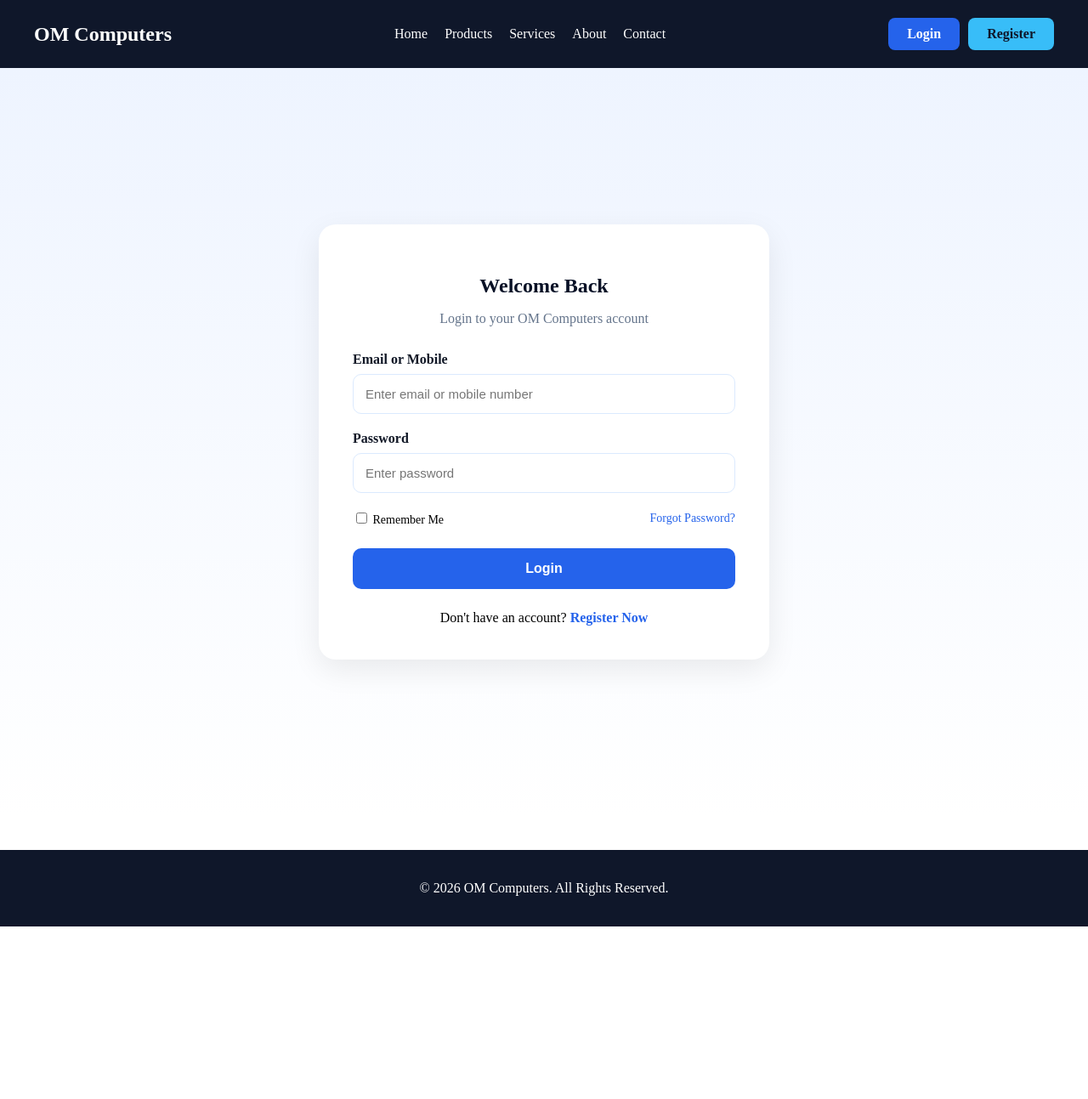
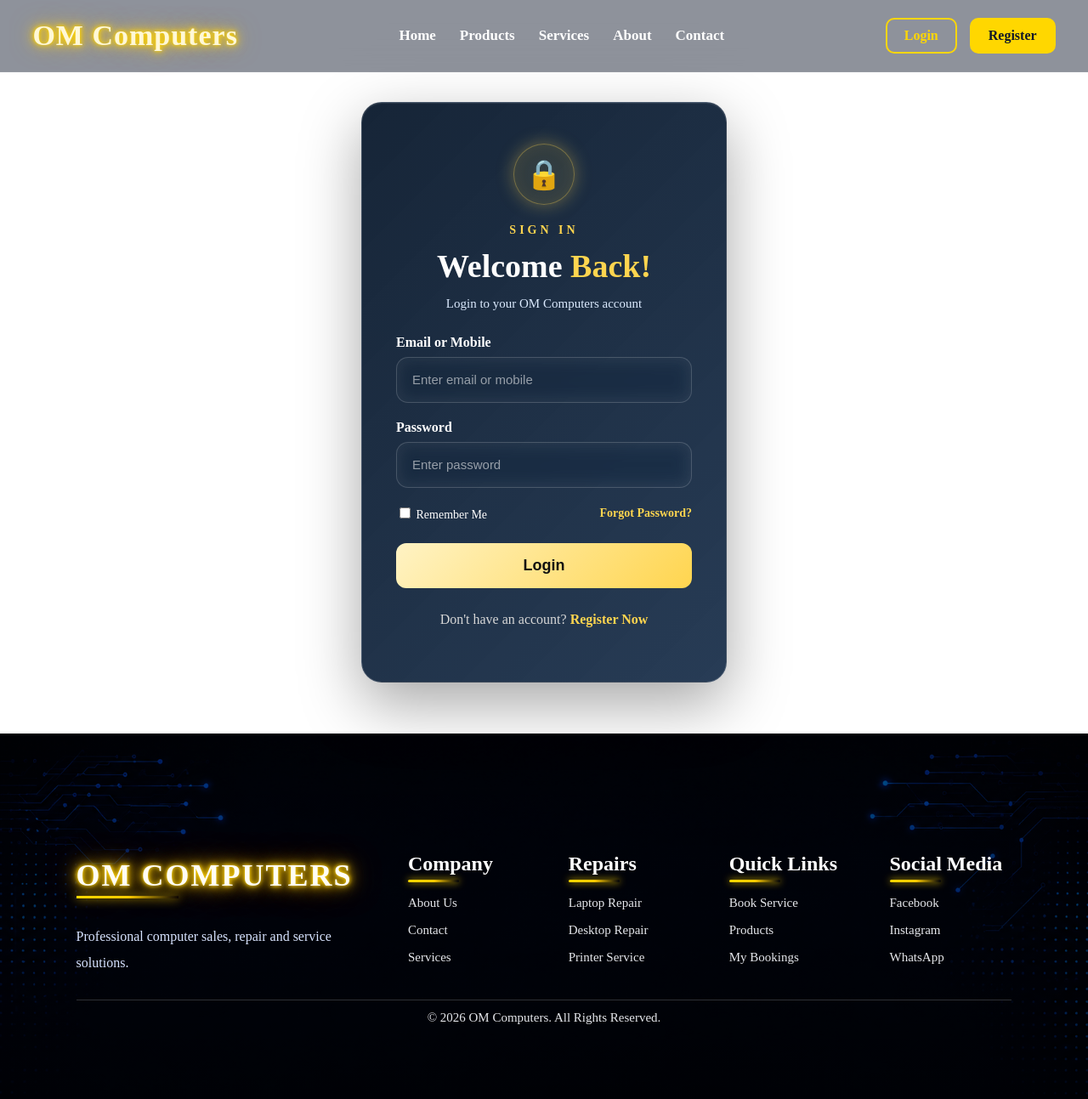
Before and after one commit to amihub2026-sys/om-computers, an Angular app: page /login in a window 1280 px wide. Shown: the whole page at 85% size. Before the commit the page ends 1090 px from the top, so only its background shows below. Built offline with nearby package versions, Linux system fonts and the light colour scheme.

Commit message:
footer header

```diff
--- a/src/app/features/auth/login/login.css
+++ b/src/app/features/auth/login/login.css
@@ -1,31 +1,91 @@
+*,
+*::before,
+*::after{
+  box-sizing:border-box;
+}
+
 .login-page{
   min-height:100vh;
-    background:linear-gradient(180deg,#eef4ff,#ffffff);
   display:flex;
+  justify-content:center;
   align-items:center;
-    justify-content:center;
-    padding:40px;
+  padding:120px 5% 60px;
+  background:#ffffff;
 }
 
 .login-card{
   width:100%;
-    max-width:450px;
-    background:#fff;
-    border-radius:20px;
-    padding:40px;
-    box-shadow:0 12px 35px rgba(0,0,0,.08);
+  max-width:430px;
+  padding:48px 40px;
+  border-radius:24px;
+  overflow:hidden;
+
+  background:linear-gradient(
+    135deg,
+    rgba(2,18,38,.92),
+    rgba(4,28,58,.86)
+  );
+
+  border:1px solid rgba(255,255,255,.16);
+
+  box-shadow:
+    0 25px 70px rgba(0,0,0,.35),
+    inset 0 1px 0 rgba(255,255,255,.08);
+
+  backdrop-filter:blur(18px);
+  -webkit-backdrop-filter:blur(18px);
+
+  color:#fff;
 }
 
-.login-card h1{
-    text-align:center;
-    color:#081126;
-    margin-bottom:10px;
+.login-icon{
+  width:72px;
+  height:72px;
+  margin:0 auto 22px;
+
+  display:flex;
+  align-items:center;
+  justify-content:center;
+
+  border-radius:50%;
+  background:rgba(255,213,79,.1);
+  border:1px solid rgba(255,213,79,.35);
+
+  font-size:34px;
+
+  box-shadow:
+    0 0 20px rgba(255,213,79,.35),
+    inset 0 0 18px rgba(255,213,79,.08);
 }
 
-.login-card p{
+.login-tag{
+  display:block;
   text-align:center;
-    color:#64748b;
-    margin-bottom:30px;
+  color:#FFD54F;
+  font-size:14px;
+  font-weight:800;
+  letter-spacing:4px;
+  margin-bottom:12px;
+}
+
+.login-card h2{
+  text-align:center;
+  font-size:38px;
+  line-height:1.2;
+  margin:0;
+  color:#fff;
+  font-weight:900;
+}
+
+.login-card h2 span{
+  color:#FFD54F;
+}
+
+.login-subtitle{
+  text-align:center;
+  color:#dbeafe;
+  margin:12px 0 28px;
+  font-size:15px;
 }
 
 .form-group{
@@ -36,17 +96,48 @@
   display:block;
   margin-bottom:8px;
   font-weight:600;
-    color:#111827;
+  color:#ffffff;
 }
 
 .form-group input{
   width:100%;
-    padding:14px;
-    border:1px solid #dbeafe;
-    border-radius:10px;
+  height:54px;
+  padding:0 18px;
+  box-sizing:border-box;
+
+  background:rgba(255,255,255,.08);
+  border:1px solid rgba(255,255,255,.16);
+  border-radius:14px;
+
+  color:#ffffff;
+  font-size:15px;
   outline:none;
-    font-size:15px;
-    box-sizing:border-box;
+
+  backdrop-filter:blur(10px);
+  -webkit-backdrop-filter:blur(10px);
+
+  transition:.3s ease;
+}
+
+.form-group input::placeholder{
+  color:rgba(255,255,255,.55);
+}
+
+.form-group input:focus{
+  border-color:#FFD54F;
+  background:rgba(255,255,255,.12);
+
+  box-shadow:
+    0 0 0 2px rgba(255,213,79,.15),
+    0 0 15px rgba(255,213,79,.20);
+}
+
+.form-group input:-webkit-autofill,
+.form-group input:-webkit-autofill:hover,
+.form-group input:-webkit-autofill:focus{
+  -webkit-text-fill-color:#ffffff;
+  -webkit-box-shadow:0 0 0 1000px rgba(2,18,38,.95) inset;
+  transition:background-color 9999s ease-in-out 0s;
 }
 
 .login-options{
@@ -55,36 +146,57 @@
   align-items:center;
   margin-bottom:25px;
   font-size:14px;
+  color:#ffffff;
 }
 
 .login-options a{
+  color:#FFD54F;
   text-decoration:none;
-    color:#2563eb;
+  font-weight:700;
 }
 
 button{
   width:100%;
-    padding:15px;
+  padding:16px;
+  border-radius:12px;
   border:none;
-    background:#2563eb;
-    color:#fff;
-    border-radius:10px;
-    font-size:16px;
-    font-weight:700;
+
+  background:linear-gradient(135deg,#FFF3C4,#FFD54F);
+  color:#111;
+
+  font-size:18px;
+  font-weight:900;
   cursor:pointer;
+  transition:.3s;
 }
 
 button:hover{
-    background:#1d4ed8;
+  transform:translateY(-3px);
+  box-shadow:0 14px 35px rgba(255,213,79,.35);
 }
 
-.register-link{
-    margin-top:25px;
+.bottom-text{
+  margin-top:28px;
   text-align:center;
+  color:#d7d7d7;
 }
 
-.register-link a{
-    color:#2563eb;
+.bottom-text a{
+  color:#FFD54F;
   text-decoration:none;
-    font-weight:700;
+  font-weight:800;
 }
+
+@media(max-width:600px){
+  .login-page{
+    padding:100px 18px 40px;
+  }
+
+  .login-card{
+    padding:38px 24px;
+  }
+
+  .login-card h2{
+    font-size:32px;
+  }
+}
--- a/src/app/features/auth/login/login.html
+++ b/src/app/features/auth/login/login.html
@@ -2,9 +2,15 @@
 
   <div class="login-card">
 
-    <h1>Welcome Back</h1>
+    <div class="login-icon">
+      🔒
+    </div>
 
-    <p>
+    <span class="login-tag">SIGN IN</span>
+
+    <h2>Welcome <span>Back!</span></h2>
+
+    <p class="login-subtitle">
       Login to your OM Computers account
     </p>
 
@@ -12,45 +18,33 @@
 
       <div class="form-group">
         <label>Email or Mobile</label>
-        <input
-          type="text"
-          placeholder="Enter email or mobile number"
-        >
+        <input type="text" placeholder="Enter email or mobile">
       </div>
 
       <div class="form-group">
         <label>Password</label>
-        <input
-          type="password"
-          placeholder="Enter password"
-        >
+        <input type="password" placeholder="Enter password">
       </div>
 
       <div class="login-options">
-
         <label>
           <input type="checkbox">
           Remember Me
         </label>
 
-        <a href="#">
-          Forgot Password?
-        </a>
-
+        <a href="#">Forgot Password?</a>
       </div>
 
-    <button type="button" (click)="login()">
-  Login
-</button>
+      <button type="button" (click)="login()">
+        Login
+      </button>
 
     </form>
 
-    <div class="register-link">
+    <p class="bottom-text">
       Don't have an account?
-      <a routerLink="/register">
-        Register Now
-      </a>
-    </div>
+      <a routerLink="/register">Register Now</a>
+    </p>
 
   </div>
 
--- a/src/app/features/auth/register/register.css
+++ b/src/app/features/auth/register/register.css
@@ -1,31 +1,50 @@
+*,
+*::before,
+*::after{
+  box-sizing:border-box;
+}
+
 .register-page{
   min-height:100vh;
-    background:linear-gradient(180deg,#eef4ff,#ffffff);
   display:flex;
   align-items:center;
   justify-content:center;
-    padding:40px;
+  padding:120px 5% 60px;
+  background:#ffffff;
 }
 
 .register-card{
   width:100%;
-    max-width:650px;
-    background:#fff;
-    border-radius:22px;
-    padding:40px;
-    box-shadow:0 12px 35px rgba(0,0,0,.08);
+  max-width:720px;
+  padding:45px;
+  border-radius:26px;
+
+  background:linear-gradient(
+    135deg,
+    rgba(2,18,38,.92),
+    rgba(4,28,58,.86)
+  );
+
+  border:1px solid rgba(255,255,255,.16);
+
+  box-shadow:
+    0 25px 70px rgba(0,0,0,.35),
+    inset 0 1px 0 rgba(255,255,255,.08);
+
+  color:#fff;
 }
 
 .register-card h1{
   text-align:center;
-    color:#081126;
+  color:#fff;
+  font-size:38px;
   margin-bottom:10px;
 }
 
 .register-card p{
   text-align:center;
-    color:#64748b;
-    margin-bottom:30px;
+  color:#dbeafe;
+  margin-bottom:32px;
 }
 
 .form-grid{
@@ -42,18 +61,35 @@
   display:block;
   margin-bottom:8px;
   font-weight:600;
-    color:#111827;
+  color:#ffffff;
 }
 
 .form-group input,
 .form-group textarea{
   width:100%;
-    padding:14px;
-    border:1px solid #dbeafe;
-    border-radius:10px;
+  padding:15px 18px;
+  border-radius:14px;
+
+  background:rgba(255,255,255,.08);
+  border:1px solid rgba(255,255,255,.16);
+
+  color:#ffffff;
   outline:none;
   font-size:15px;
-    box-sizing:border-box;
+}
+
+.form-group input::placeholder,
+.form-group textarea::placeholder{
+  color:rgba(255,255,255,.55);
+}
+
+.form-group input:focus,
+.form-group textarea:focus{
+  border-color:#FFD54F;
+  background:rgba(255,255,255,.12);
+  box-shadow:
+    0 0 0 2px rgba(255,213,79,.15),
+    0 0 15px rgba(255,213,79,.20);
 }
 
 .form-group textarea{
@@ -62,29 +98,34 @@
 
 button{
   width:100%;
-    padding:15px;
+  padding:16px;
   border:none;
-    background:#2563eb;
-    color:#fff;
-    border-radius:10px;
-    font-size:16px;
-    font-weight:700;
+  border-radius:14px;
+
+  background:linear-gradient(135deg,#FFF3C4,#FFD54F);
+  color:#111;
+
+  font-size:18px;
+  font-weight:900;
   cursor:pointer;
+  transition:.3s;
 }
 
 button:hover{
-    background:#1d4ed8;
+  transform:translateY(-3px);
+  box-shadow:0 14px 35px rgba(255,213,79,.35);
 }
 
 .login-link{
-    margin-top:25px;
+  margin-top:26px;
   text-align:center;
+  color:#d7d7d7;
 }
 
 .login-link a{
-    color:#2563eb;
+  color:#FFD54F;
   text-decoration:none;
-    font-weight:700;
+  font-weight:800;
 }
 
 @media(max-width:700px){
@@ -92,7 +133,11 @@ button:hover{
     grid-template-columns:1fr;
   }
 
+  .register-page{
+    padding:100px 18px 40px;
+  }
+
   .register-card{
-        padding:28px;
+    padding:35px 24px;
   }
 }
--- a/src/app/layouts/website-layout/footer/footer.css
+++ b/src/app/layouts/website-layout/footer/footer.css
@@ -1,7 +1,155 @@
-.footer {
-  background-color: #0f172a;
-  color: white;
+.footer-section {
+  background:
+    linear-gradient(rgba(0,0,0,.45), rgba(0,0,0,.75)),
+    url("/assets/images/footer/footer.png");
+
+background-size: cover;
+background-position: center top;
+  background-repeat: no-repeat;
+  background-color: #020814;
+
+  color: #fff;
+ min-height: 360px;
+padding: 55px 7% 15px;
+
+  display: flex;
+  flex-direction: column;
+  justify-content: center;
+}
+.footer-bottom {
+max-width: 1350px;
+  margin: 0 auto 12px;  /* changed from 50px */
+  display: grid;
+grid-template-columns: 2.4fr 1fr 1fr 1fr 1fr;
+ gap: 45px;
+  align-items: flex-start; /* changed from center */
+}
+
+.footer-brand h2 {
+  position: relative;
+  display: inline-block;
+
+  font-size: 36px;
+  font-weight: 900;
+  letter-spacing: 2px;
+  margin-bottom: 20px;
+
+  color: #fffdf5;
+
+  text-shadow:
+    0 0 4px #ffd700,
+    0 0 8px #ffcc00,
+    0 0 16px rgba(255, 204, 0, 0.8),
+    0 0 24px rgba(255, 184, 0, 0.6),
+    0 0 36px rgba(255, 170, 0, 0.5);
+
+  transition: 0.3s ease;
+}
+
+.footer-brand h2:hover {
+  text-shadow:
+    0 0 6px #ffe066,
+    0 0 12px #ffd700,
+    0 0 24px #ffcc00,
+    0 0 40px #ffb300;
+}
+.footer-brand h2::after {
+  content: "";
+  position: absolute;
+  left: 0;
+ bottom: -14px;
+margin-bottom: 8px;
+  width: 120px;
+  height: 3px;
+
+ background: linear-gradient(
+  90deg,
+  #ffd700,
+  #ffcc00,
+  transparent
+);
+
+box-shadow: 0 0 12px #ffd700;
+}
+
+.footer-brand p {
+  max-width: 420px;
+  line-height: 1.9;
+  font-size: 16px;
+  color: #d8e4ff;
+}
+.footer-col h3 {
+  position: relative;
+  display: inline-block;
+
+  font-size: 24px;
+  margin-bottom: 24px;
+}
+
+.footer-col h3::after {
+  content: "";
+  position: absolute;
+  left: 0;
+  bottom: -8px;
+
+  width: 60px;
+  height: 3px;
+
+  background: linear-gradient(
+    90deg,
+    #ffd700,
+    #ffcc00,
+    transparent
+  );
+
+  border-radius: 10px;
+
+  box-shadow: 0 0 8px #ffd700;
+}
+
+.footer-col a {
+  display: block;
+  color: #e5e7eb;
+  text-decoration: none;
+  margin-bottom: 15px;
+  font-size: 15px;
+  cursor: pointer;
+  transition: .3s;
+}
+
+.footer-col a:hover {
+  color: #1e88ff;
+  padding-left: 6px;
+}
+
+.copyright {
   text-align: center;
-  padding: 20px;
-  margin-top: 40px;
+  padding-top: 12px;
+padding-bottom: 10px;
+  border-top: 1px solid rgba(255,255,255,.18);
+  color: #e5e7eb;
+  font-size: 15px;
 }
+
+/* mobile */
+@media (max-width: 900px) {
+  .footer-bottom {
+    grid-template-columns: 1fr 1fr;
+  }
+}
+
+@media (max-width: 600px) {
+  .footer-section {
+    padding: 55px 6% 18px;
+    background-position: center;
+  }
+
+  .footer-bottom {
+    grid-template-columns: 1fr;
+    gap: 28px;
+  }
+
+  .footer-brand h2 {
+    font-size: 28px;
+  }
+}
--- a/src/app/layouts/website-layout/footer/footer.html
+++ b/src/app/layouts/website-layout/footer/footer.html
@@ -1,3 +1,44 @@
-<footer class="footer">
-  <p>&copy; 2026 OM Computers. All Rights Reserved.</p>
+<footer class="footer-section">
+
+
+
+  <div class="footer-bottom">
+    <div class="footer-brand">
+      <h2>OM COMPUTERS</h2>
+      <p>Professional computer sales, repair and service solutions.</p>
+    </div>
+
+    <div class="footer-col">
+      <h3>Company</h3>
+      <a routerLink="/about">About Us</a>
+      <a routerLink="/contact">Contact</a>
+      <a routerLink="/services">Services</a>
+    </div>
+
+    <div class="footer-col">
+      <h3>Repairs</h3>
+      <a>Laptop Repair</a>
+      <a>Desktop Repair</a>
+      <a>Printer Service</a>
+    </div>
+
+    <div class="footer-col">
+      <h3>Quick Links</h3>
+      <a routerLink="/book-service">Book Service</a>
+      <a routerLink="/products">Products</a>
+      <a routerLink="/my-bookings">My Bookings</a>
+    </div>
+
+    <div class="footer-col">
+      <h3>Social Media</h3>
+      <a>Facebook</a>
+      <a>Instagram</a>
+      <a>WhatsApp</a>
+    </div>
+  </div>
+
+  <div class="copyright">
+    © 2026 OM Computers. All Rights Reserved.
+  </div>
+
 </footer>
--- a/src/app/layouts/website-layout/header/header.css
+++ b/src/app/layouts/website-layout/header/header.css
@@ -1,47 +1,105 @@
+* {
+  box-sizing: border-box;
+}
+
 .header {
+  position: fixed;
+  top: 0;
+  left: 0;
+  width: 100%;
+
   display: flex;
   justify-content: space-between;
   align-items: center;
-  height: 80px;
-  padding: 0 40px;
-  background-color: #0f172a;
-  color: white;
-  position: relative;
-  z-index: 999;
+
+ padding: 0 3%;
+  height: 85px;
+
+  background: rgba(6, 15, 35, 0.45);
+  backdrop-filter: blur(18px);
+  -webkit-backdrop-filter: blur(18px);
+
+  border-bottom: 1px solid rgba(255,255,255,.08);
+
+  z-index: 9999;
+  transition: .35s ease;
 }
-nav {
-  display: flex;
-  gap: 20px;
+.logo h2{
+  margin:0;
+ font-size:34px;
+  font-weight:900;
+  letter-spacing:1px;
+
+ color:#FFF8D6;
+
+  text-shadow:
+    0 0 4px #ffd700,
+    0 0 8px #ffcc00,
+    0 0 16px rgba(255,204,0,.8),
+    0 0 28px rgba(255,184,0,.6);
+}
+nav{
+  display:flex;
+  align-items:center;
+gap:28px;
 }
 
-nav a {
-  color: white;
-  text-decoration: none;
-  font-weight: 500;
+nav a{
+  position:relative;
+  color:#fff;
+  text-decoration:none;
+  font-size:17px;
+  font-weight:600;
+  transition:.3s;
 }
 
-nav a:hover {
-  color: #38bdf8;
+nav a::after{
+  content:"";
+  position:absolute;
+  left:0;
+  bottom:-8px;
+
+  width:0;
+  height:2px;
+
+  background:#ffd700;
+  transition:.35s;
+}
+
+nav a:hover{
+  color:#ffd700;
+}
+
+nav a:hover::after{
+  width:100%;
 }
 .header-right{
-    display: flex;
-    align-items: center;
-    justify-content: center;
-    gap: 10px;
+    display:flex;
+    align-items:center;
+    gap:15px;
+    flex-shrink:0;
 }
 
 .login-btn{
-    background:#2563eb;
-    color:#fff;
-    padding:10px 22px;
-    border-radius:8px;
+    padding:10px 20px;
+    border-radius:10px;
+
+    background:transparent;
+    border:2px solid #ffd700;
+
+    color:#ffd700;
     text-decoration:none;
-    font-weight:600;
+    font-weight:700;
+
+    transition:.3s;
 }
 
 .login-btn:hover{
-    background:#1d4ed8;
+    background:#ffd700;
+    color:#111827;
 }
+
+
 
 .profile-menu {
   position: relative;
@@ -94,17 +152,29 @@ nav a:hover {
 .dropdown a:hover{
     color:#2563eb;
 }
-.register-btn {
-  background: #38bdf8;
-  color: #0f172a;
-  padding: 10px 22px;
-  border-radius: 8px;
-  text-decoration: none;
-  font-weight: 700;
+.register-btn{
+   padding:10px 20px;
+    border-radius:10px;
+
+    background:#ffd700;
+    border:2px solid #ffd700;
+
+    color:#111827;
+    text-decoration:none;
+    font-weight:700;
+
+    transition:.3s;
 }
+
+.register-btn:hover{
+    background:#ffca28;
+    border-color:#ffca28;
+}
+
+
 .account-btn {
-  background: #38bdf8;
-  color: #0f172a;
+background: #ffd700;
+color: #111;
   border: none;
   border-radius: 8px;
   padding: 10px 22px;
@@ -129,3 +199,18 @@ nav a:hover {
 .logout-btn:hover {
   color: #2563eb;
 }
+.active-link {
+  color: #FFD54F !important;
+}
+
+.active-link::after {
+  width: 100% !important;
+  background: linear-gradient(
+    90deg,
+    #FFD54F,
+    #FFE082,
+    transparent
+  );
+
+  box-shadow: 0 0 8px #FFD54F;
+}
--- a/src/app/layouts/website-layout/header/header.html
+++ b/src/app/layouts/website-layout/header/header.html
@@ -6,11 +6,23 @@
 
   <nav>
 
-    <a routerLink="/">Home</a>
-    <a routerLink="/products">Products</a>
-    <a routerLink="/services">Services</a>
-    <a routerLink="/about">About</a>
-    <a routerLink="/contact">Contact</a>
+ <a routerLink="/" routerLinkActive="active-link" [routerLinkActiveOptions]="{exact:true}">Home</a>
+
+<a routerLink="/products" routerLinkActive="active-link">
+  Products
+</a>
+
+<a routerLink="/services" routerLinkActive="active-link">
+  Services
+</a>
+
+<a routerLink="/about" routerLinkActive="active-link">
+  About
+</a>
+
+<a routerLink="/contact" routerLinkActive="active-link">
+  Contact
+</a>
 
   </nav>
 
```
Also changed, not shown: src/assets/images/footer/footer.png (added), src/assets/images/login/login-illustration.png (added). Lines whose indentation alone changed are shown as unchanged.
